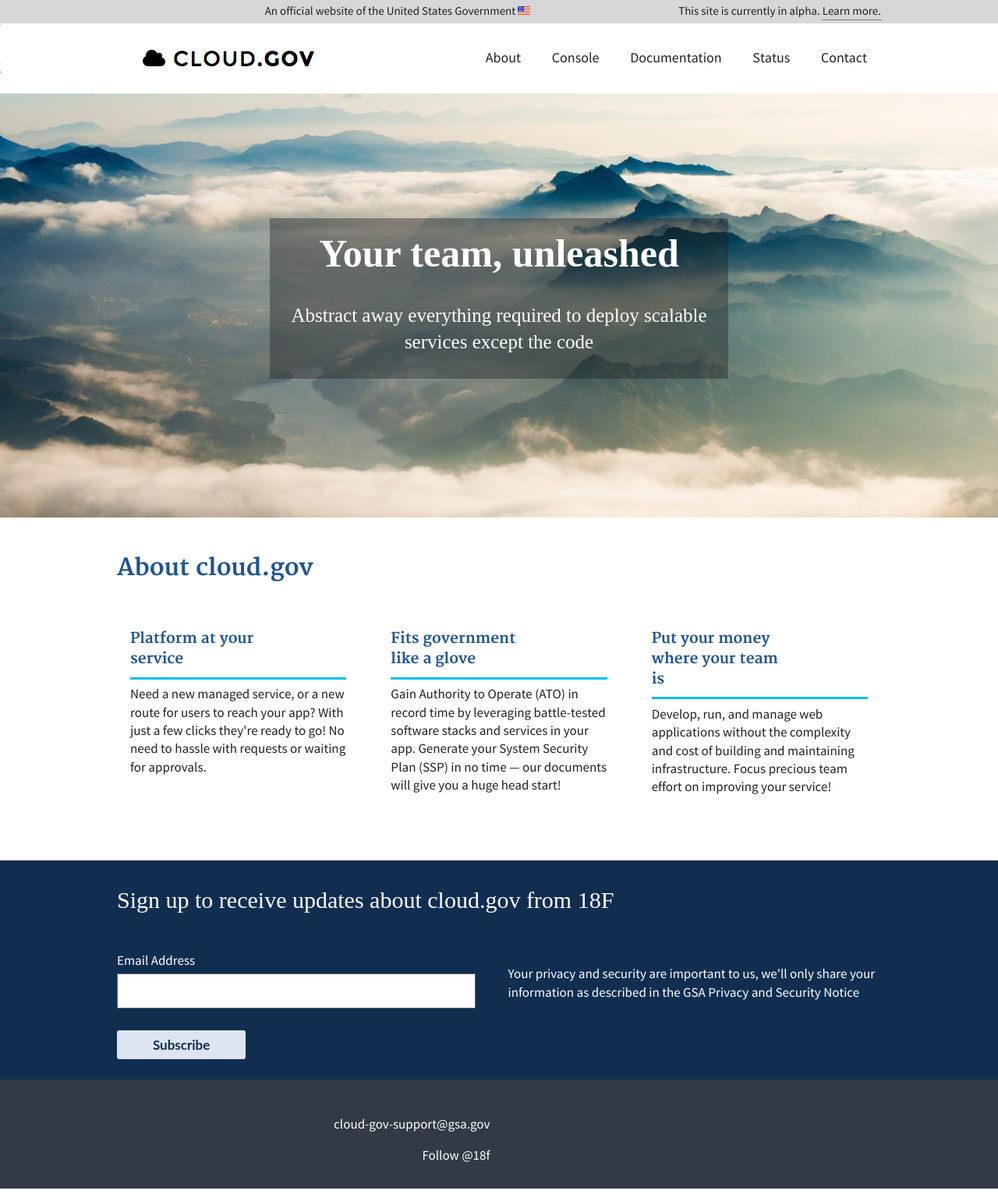
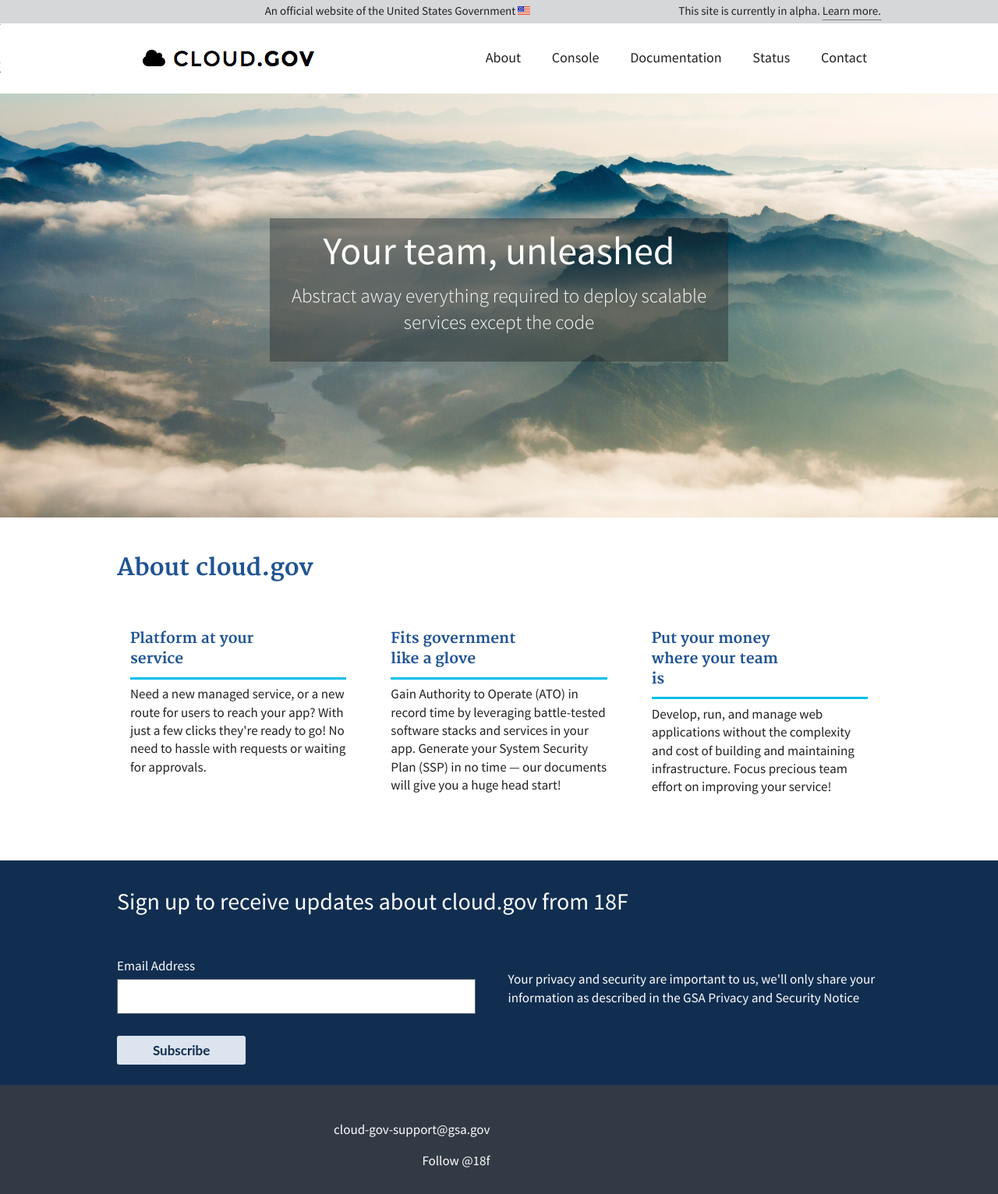
Before and after one commit to cloud-gov/cg-landing, a Jekyll site: the page built from pages/home.md, in a window 1280 px wide. Shown: the whole page at 78% size. Built offline with Jekyll 4.4.1, drawn with Linux system fonts in a browser that asks for light colours; comment, search, counter and statistics services are not loaded.

Commit message:
Style hero content

```diff
--- a/_sass/_home.scss
+++ b/_sass/_home.scss
@@ -4,20 +4,21 @@
 
 .hero-content h1 {
   font-size: 50px;
-  font-family: serif;
-  font-weight: 600;
+  font-family: $base-font-family;
+  font-weight: 400;
 }
 
 .hero-content h2 {
-  font-family: serif;
+  font-family: $base-font-family;
   color: #fff;
   font-size: 25px;
   font-weight: 200;
+  margin-top: 1.5rem;
 }
 
 .banner.contact legend {
     font-weight: 400;
-    font-family: serif;
+    font-family: $base-font-family;
 }
 
 .hero-content {
--- a/assets/css/main.scss
+++ b/assets/css/main.scss
@@ -5,7 +5,7 @@
 @charset "utf-8";
 
 // Our variables
-$base-font-family: Helvetica, Arial, sans-serif;
+$base-font-family: "Source Sans Pro", "Helvetica", "Arial", sans-serif;
 $base-font-size:   16px;
 $small-font-size:  $base-font-size * 0.875;
 $base-line-height: 1.5;
```
